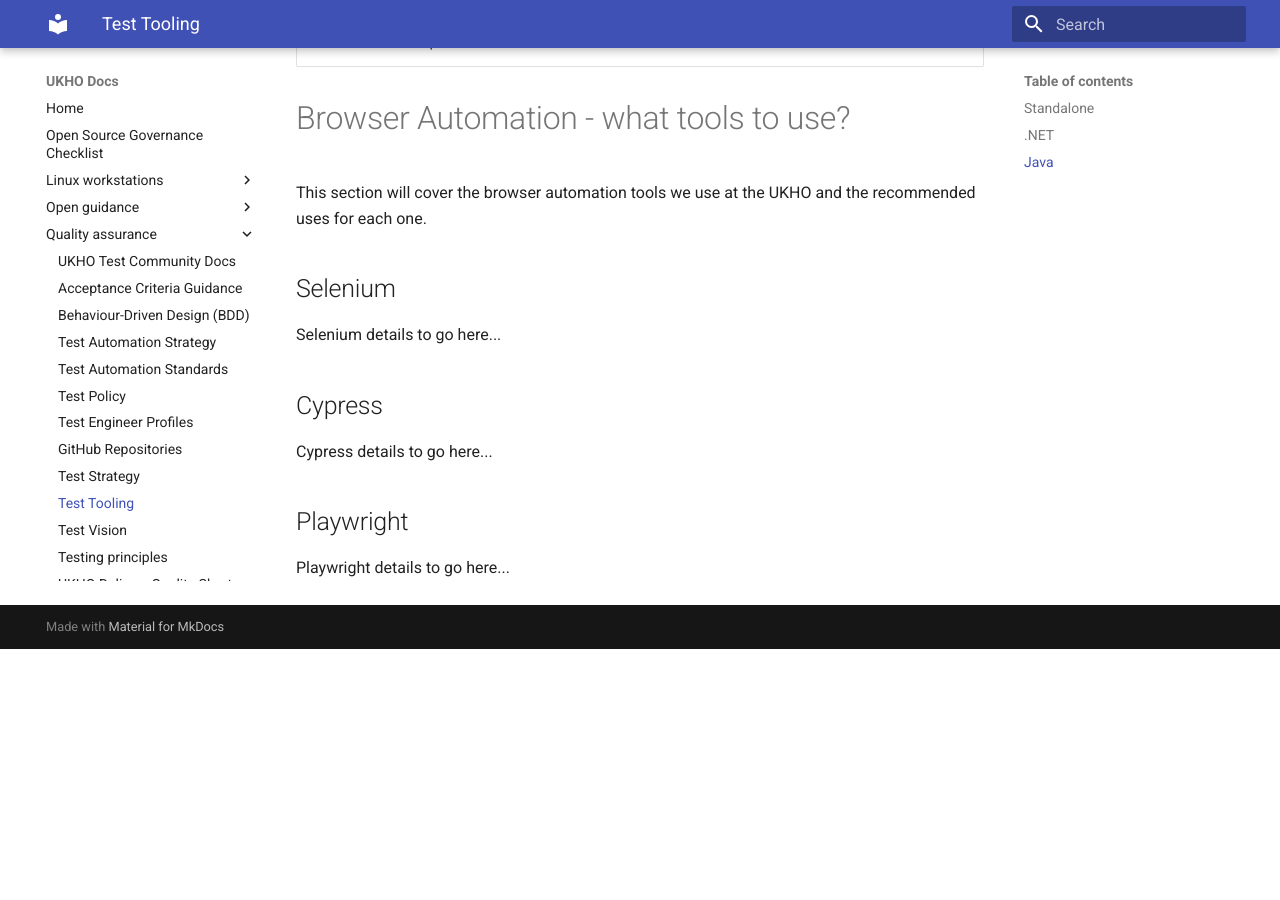
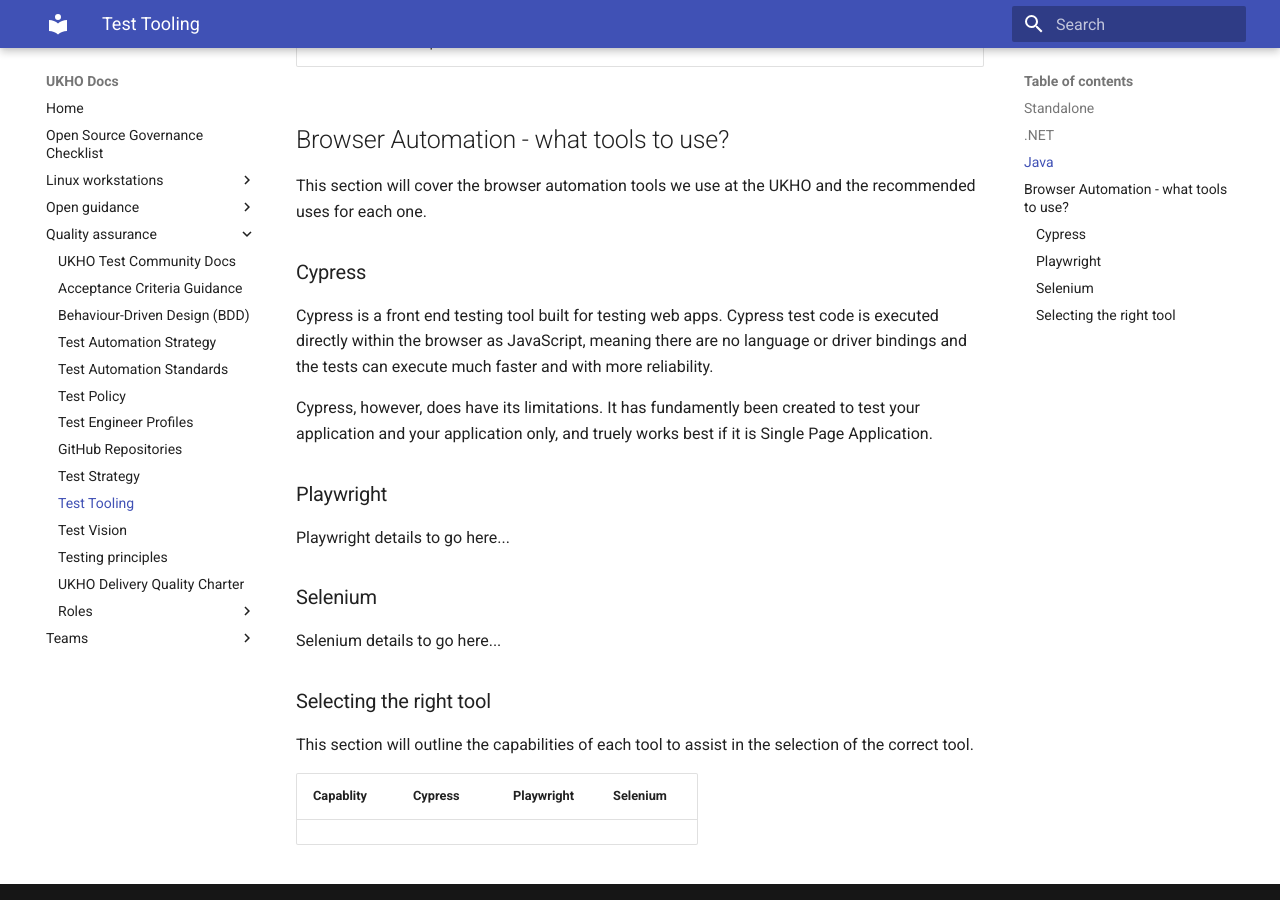
Before and after one commit to UKHO/docs, an MkDocs documentation site: the page built from docs/quality-assurance/test-tooling.md, in a window 1280 px wide and 900 px high, scrolled down 1883 px. Built offline with MkDocs 1.6.1 and Material for MkDocs 9.7.7, drawn with Linux system fonts in a browser that asks for light colours; before the commit the page ends 2532 px from its top, so only the background shows below that.

Commit message:
Further updates on Browser Automation

```diff
--- a/docs/quality-assurance/test-tooling.md
+++ b/docs/quality-assurance/test-tooling.md
@@ -33,14 +33,23 @@
 |REST-assured|Testing and validating REST services|http://rest-assured.io/||
 |swagger-request-validator|A Java library for validating request/responses against a OpenAPI / Swagger specification|https://bitbucket.org/atlassian/swagger-request-validator||
 
-# Browser Automation - what tools to use?
+## Browser Automation - what tools to use?
 This section will cover the browser automation tools we use at the UKHO and the recommended uses for each one.
 
-## Selenium
+### Cypress
+Cypress is a front end testing tool built for testing web apps. Cypress test code is executed directly within the browser as JavaScript, meaning there are no language or driver bindings and the tests can execute much faster and with more reliability.
+
+Cypress, however, does have its limitations. It has fundamently been created to test your application and your application only, and truely works best if it is Single Page Application.
+
+### Playwright
+Playwright details to go here...
+
+### Selenium
 Selenium details to go here...
 
-## Cypress
-Cypress details to go here...
+### Selecting the right tool
+This section will outline the capabilities of each tool to assist in the selection of the correct tool.
 
-## Playwright
-Playwright details to go here...
+|Capablity|Cypress|Playwright|Selenium|
+|--|--|--|--|
+| |||
```
